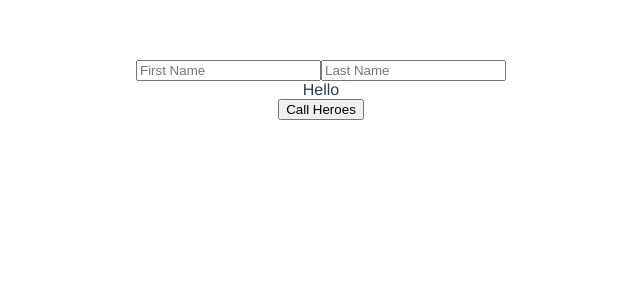
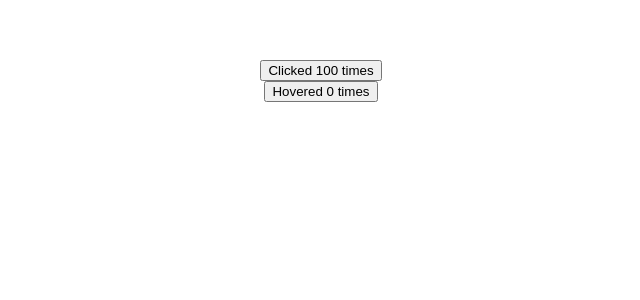
Before and after one commit to Omaralabdullah051/vue-composition, a Vue app: page / in a window 1280 px wide. Shown: the top 300 px of the page, without its empty margins (319-959 px from the left). Built offline with nearby package versions, Linux system fonts and the light colour scheme.

Commit message:
reusibility with composition API instead of using mixins

```diff
--- a/src/App.vue
+++ b/src/App.vue
@@ -1,14 +1,17 @@
 <template>
-  <Person/>
+  <ClickCounter/>
+  <HoverCounter/>
 </template>
 
 <script>
-import Person from "./components/Person.vue";
+import ClickCounter from "./components/ClickCounter.vue";
+import HoverCounter from "./components/HoverCounter.vue";
 
 export default {
   name: 'App',
   components: {
-     Person,
+     ClickCounter,
+     HoverCounter,
   }
 }
 </script>
--- /dev/null
+++ b/src/components/ClickCounter.vue
@@ -0,0 +1,26 @@
+<template>
+    <div>
+      <button @click="incrementCount">Clicked {{count}} times</button>
+    </div>
+</template>
+
+<script>
+// import CounterMixin from "../mixins/counter";
+import useCounter from "../composables/useCounter";
+    export default {
+        name: 'ClickCounter',
+        setup(){
+          const {count,incrementCount} = useCounter(100, 10);
+
+          return {
+            count,
+            incrementCount
+          }
+        },
+        // mixins: [CounterMixin]
+    }
+</script>
+
+<style scoped>
+
+</style>
--- /dev/null
+++ b/src/components/HoverCounter.vue
@@ -0,0 +1,26 @@
+<template>
+    <div>
+      <button @mouseover="incrementCount">Hovered {{count}} times</button>
+    </div>
+</template>
+
+<script>
+// import CounterMixin from "../mixins/counter";
+import useCounter from "../composables/useCounter";
+    export default {
+        name: 'HoverCounter',
+        setup(){
+          const {count,incrementCount} = useCounter();
+
+          return {
+            count,
+            incrementCount
+          }
+        },
+        // mixins: [CounterMixin]
+    }
+</script>
+
+<style scoped>
+
+</style>
--- /dev/null
+++ b/src/composables/useCounter.js
@@ -0,0 +1,15 @@
+import { ref } from "vue";
+const useCounter = (initialCount = 0, stepSize = 1) => {
+  const count = ref(initialCount);
+
+  const incrementCount = () => {
+    count.value += stepSize;
+  };
+
+  return {
+    count,
+    incrementCount,
+  };
+};
+
+export default useCounter;
--- /dev/null
+++ b/src/mixins/counter.js
@@ -0,0 +1,12 @@
+export default {
+  data() {
+    return {
+      count: 0,
+    };
+  },
+  methods: {
+    incrementCount() {
+      this.count += 1;
+    },
+  },
+};
```
